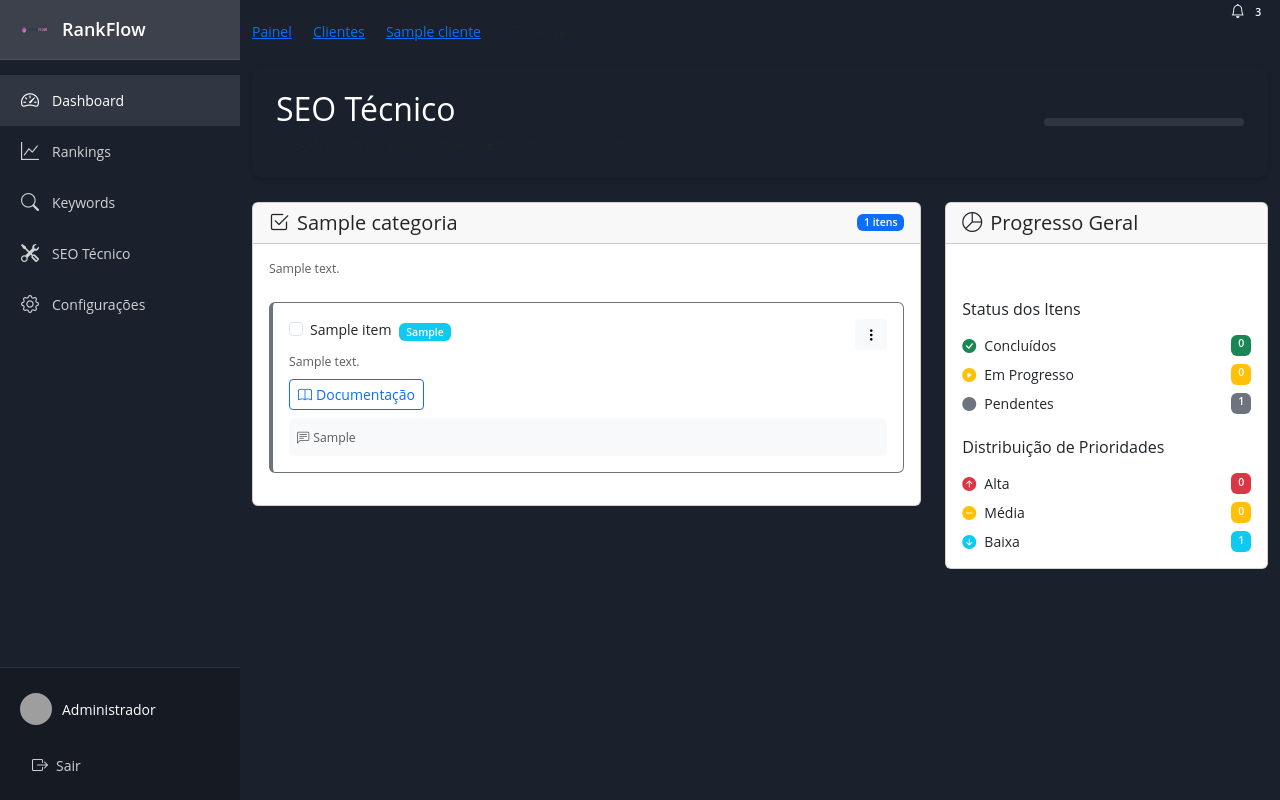
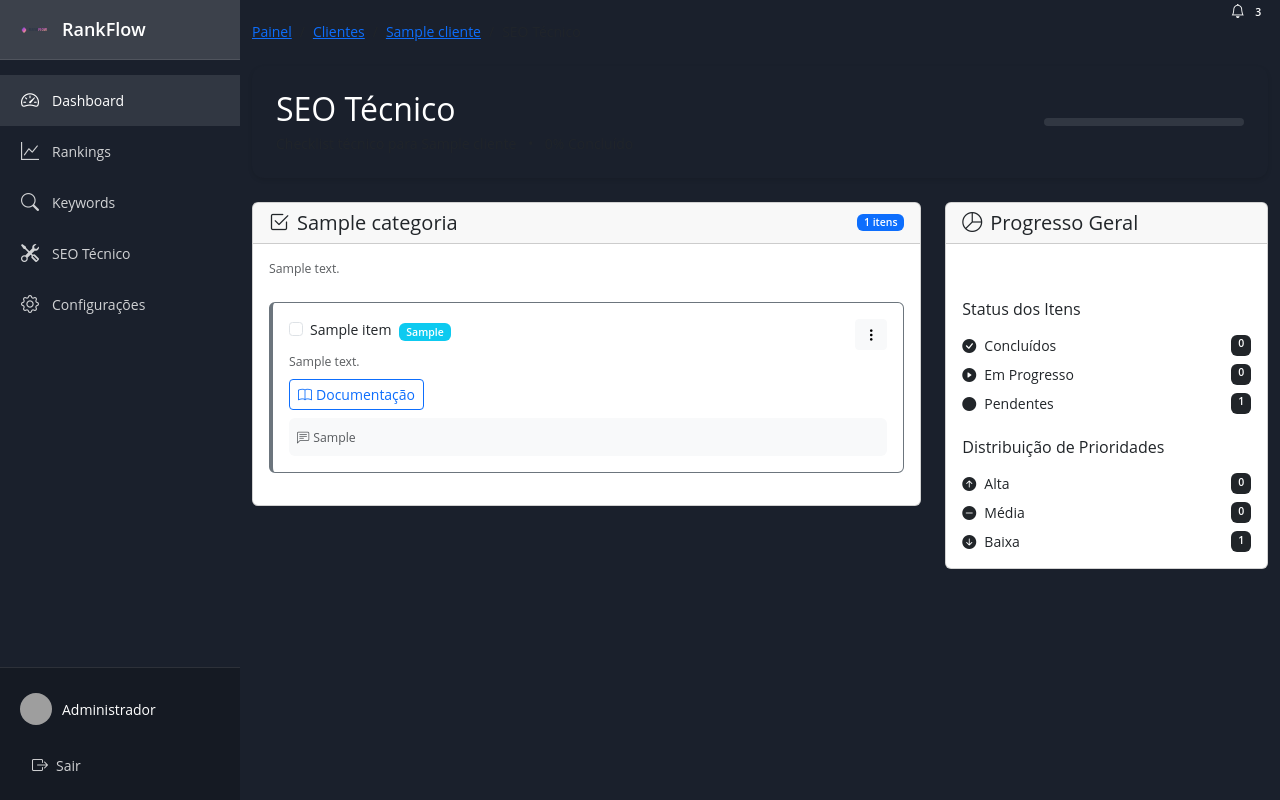
Before and after one commit to Gabrielnfranca/RankFlow_SEO, a Flask app: page /cliente/1/seo-tecnico in a window 1280 px wide. Run offline with Flask 3, Linux system fonts and the light colour scheme; a user stored in the database is signed in; tables that the repository leaves empty hold one stand-in row (values such as "Sample post"); grey boxes are pictures that could not be loaded.

Commit message:
style: ajusta cores dos itens do dashboard para tons mais escuros

```diff
--- a/templates/seo_tecnico.html
+++ b/templates/seo_tecnico.html
@@ -139,30 +139,30 @@
 
                 <h6 class="mb-3">Status dos Itens</h6>
                 <div class="d-flex justify-content-between mb-2">
-                    <span><i class="bi bi-check-circle-fill text-success me-2"></i>Concluídos</span>
-                    <span class="badge bg-success">{{ completed_count }}</span>
+                    <span><i class="bi bi-check-circle-fill text-dark me-2"></i>Concluídos</span>
+                    <span class="badge bg-dark">{{ completed_count }}</span>
                 </div>
                 <div class="d-flex justify-content-between mb-2">
-                    <span><i class="bi bi-play-circle-fill text-warning me-2"></i>Em Progresso</span>
-                    <span class="badge bg-warning">{{ in_progress_count }}</span>
+                    <span><i class="bi bi-play-circle-fill text-dark me-2"></i>Em Progresso</span>
+                    <span class="badge bg-dark">{{ in_progress_count }}</span>
                 </div>
                 <div class="d-flex justify-content-between mb-4">
-                    <span><i class="bi bi-circle-fill text-secondary me-2"></i>Pendentes</span>
-                    <span class="badge bg-secondary">{{ pending_count }}</span>
+                    <span><i class="bi bi-circle-fill text-dark me-2"></i>Pendentes</span>
+                    <span class="badge bg-dark">{{ pending_count }}</span>
                 </div>
 
                 <h6 class="mb-3">Distribuição de Prioridades</h6>
                 <div class="d-flex justify-content-between mb-2">
-                    <span><i class="bi bi-arrow-up-circle-fill text-danger me-2"></i>Alta</span>
-                    <span class="badge bg-danger">{{ high_priority_count }}</span>
+                    <span><i class="bi bi-arrow-up-circle-fill text-dark me-2"></i>Alta</span>
+                    <span class="badge bg-dark">{{ high_priority_count }}</span>
                 </div>
                 <div class="d-flex justify-content-between mb-2">
-                    <span><i class="bi bi-dash-circle-fill text-warning me-2"></i>Média</span>
-                    <span class="badge bg-warning">{{ medium_priority_count }}</span>
+                    <span><i class="bi bi-dash-circle-fill text-dark me-2"></i>Média</span>
+                    <span class="badge bg-dark">{{ medium_priority_count }}</span>
                 </div>
                 <div class="d-flex justify-content-between">
-                    <span><i class="bi bi-arrow-down-circle-fill text-info me-2"></i>Baixa</span>
-                    <span class="badge bg-info">{{ low_priority_count }}</span>
+                    <span><i class="bi bi-arrow-down-circle-fill text-dark me-2"></i>Baixa</span>
+                    <span class="badge bg-dark">{{ low_priority_count }}</span>
                 </div>
             </div>
         </div>
```
